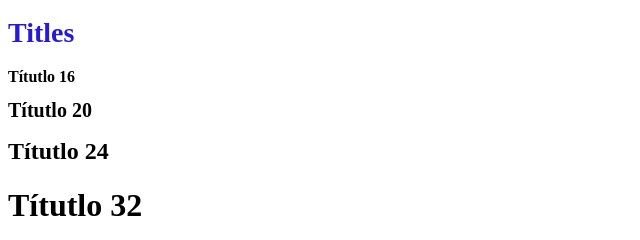
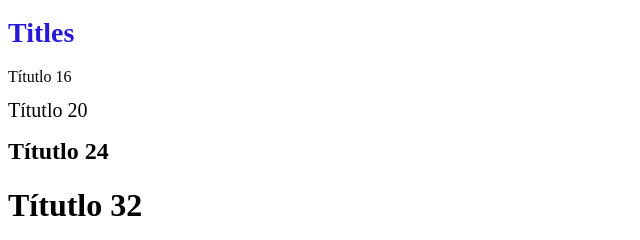
Before and after one commit to magadiflo/curso-sass-basico-master, a website: page index.html in a window 1280 px wide. Shown: the part 880-1120 px from the top of the page, 0-640 px from the left. Drawn offline with Linux system fonts and the light colour scheme.

Commit message:
@Each - formas de sacarle provecho

```diff
--- a/assets/scss/abstracts/_variables.scss
+++ b/assets/scss/abstracts/_variables.scss
@@ -7,7 +7,7 @@ $dark_opacity: rgba($dark, 0.4);
 $font-size: 1.75rem;
 $brand: 'mdf';
 
-//* Mapa (key: value)
+//* Mapa (key: value) (Si queremos usar solo 2 propiedades)
 $palette: (
     'primary': rgb(21, 92, 197),
     'success': rgb(33, 143, 125),
@@ -16,10 +16,5 @@ $palette: (
     'light': #FFF
 );
 
-//* Mapa (key: value)
-$titles: (
-    "xs": 16px,
-    "md": 20px,
-    "lg": 24px,
-    "xl": 32px
-);
+//* Destructuri (Si queremos usar más de una propiedad)
+$titles: "xs" 16px 400, "md" 20px 500, "lg" 24px 600, "xl" 32px 900;
--- a/assets/scss/components/_titles.scss
+++ b/assets/scss/components/_titles.scss
@@ -35,8 +35,9 @@
     }
 }
 
-@each $name, $size in $titles {
+@each $name, $size, $fontW in $titles {
     .title-#{$name} {
         font-size: $size;
+        font-weight: $fontW;
     }
 }
```
Also changed, not shown: assets/css/styles.css, 1 other file.
